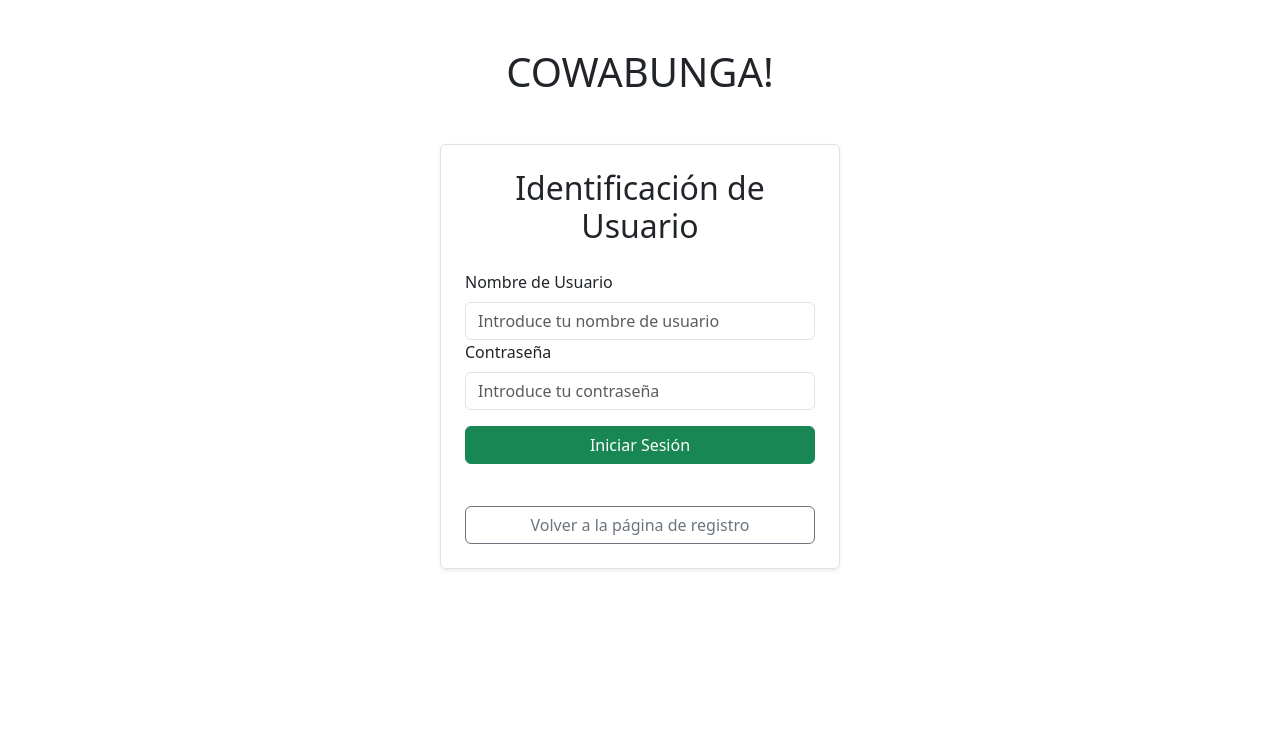
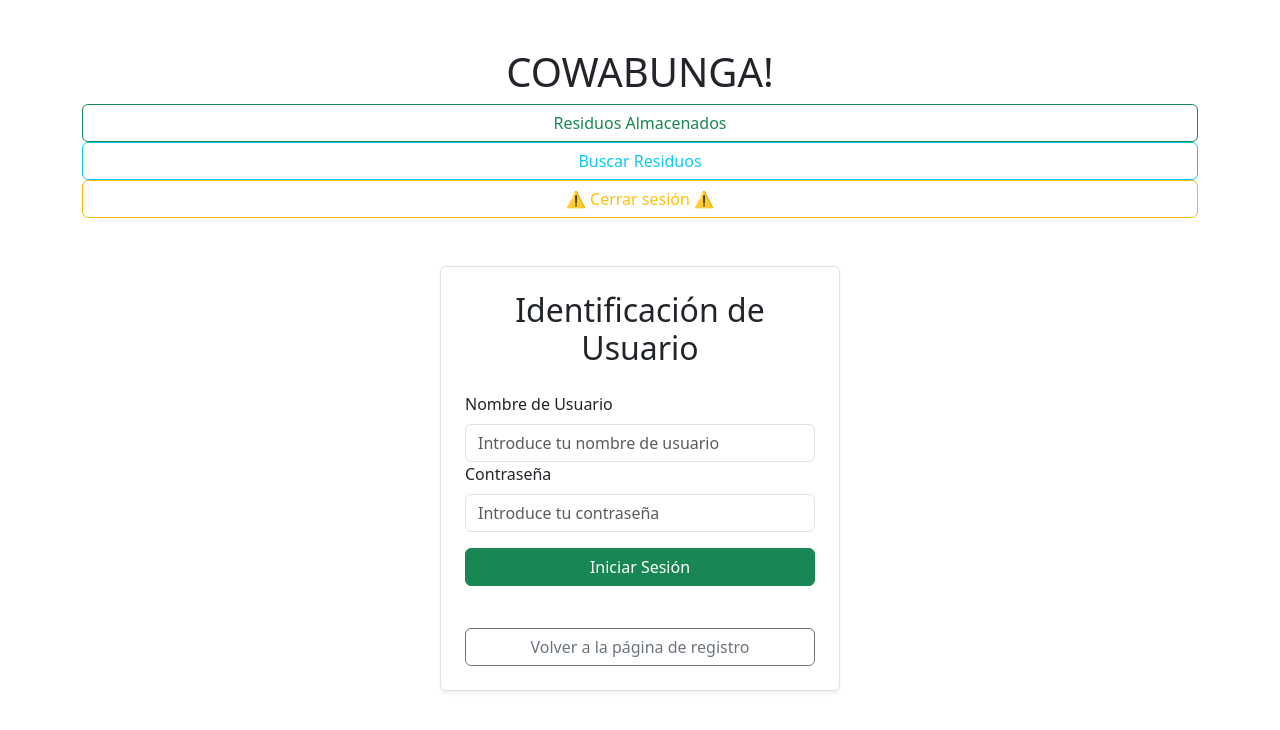
Before and after one commit to DanielGuillen88/Michelangelo, a React (Vite) app in the folder APP/: page /login in a window 1280 px wide. Shown: the top 730 px of the page. Built offline with nearby package versions, Linux system fonts and the light colour scheme.

Commit message:
importado Header en App y creada la ruta navigate a SearchStoredWaste / imported Header and created the route navigate to SearchStoredWaste

```diff
--- a/APP/src/App.jsx
+++ b/APP/src/App.jsx
@@ -1,20 +1,24 @@
 import { Container } from 'react-bootstrap';
 import { BrowserRouter, Routes, Route  } from 'react-router-dom'
 
+import Header from './components/Header/Header.jsx';
 import HomePage from './pages/HomePage';
 import Dashboard from './pages/Dashboard';
 import LoginUser from './pages/LoginUser';
 import RegisterUser from './pages/RegisterUser';
 import AuthGuard from './components/AuthGuard';
 import WasteStore from './pages/WasteStore';
+import SearchStoredWaste from './pages/SearchStoredWaste.jsx';
 
 
 export default function App() {
+
+
   return (
     <BrowserRouter>
       <Container className="mt-5">
 
-        <h1 className='text-center'>COWABUNGA!</h1>
+        <Header/>
 
         {/* Routes es el contenedor para todas tus definiciones de rutas */}
         <Routes>
@@ -26,6 +30,7 @@ export default function App() {
           {/* Aqui pondremos las rutas PROTEGIDAS */}
           <Route path="/dashboard" element={<AuthGuard><Dashboard /></AuthGuard>} />
           <Route path="/wastestore" element={<AuthGuard><WasteStore /></AuthGuard>} />
+          <Route path="/searchwaste" element={<AuthGuard><SearchStoredWaste /></AuthGuard>} />
 
           {/* futura ruta para manejar URLs no encontradas (404) */}
           {/* <Route path="*" element={<h2>404 - Página No Encontrada</h2>} /> */}
```
Also changed, not shown: 1 other file (tests, documents, lock files or other folders).
